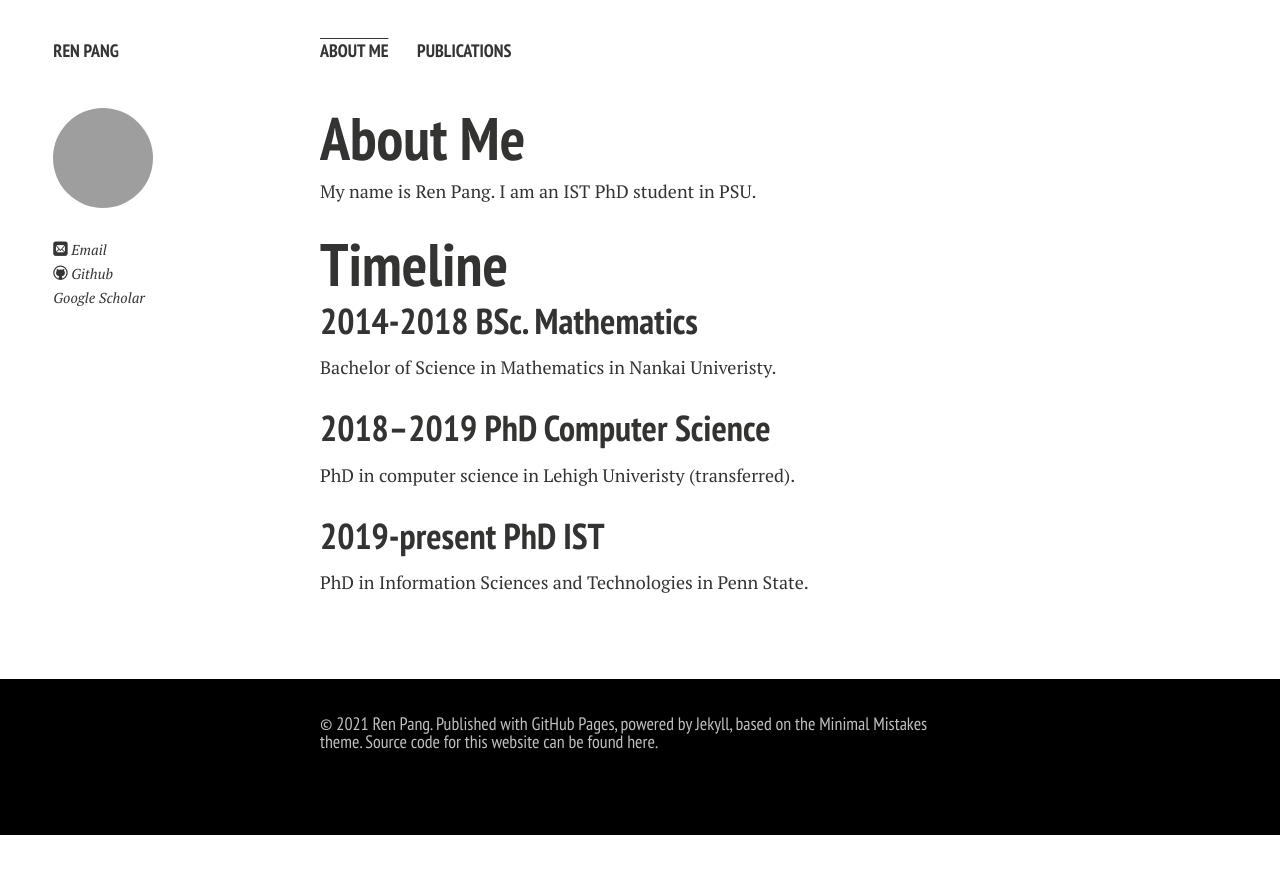
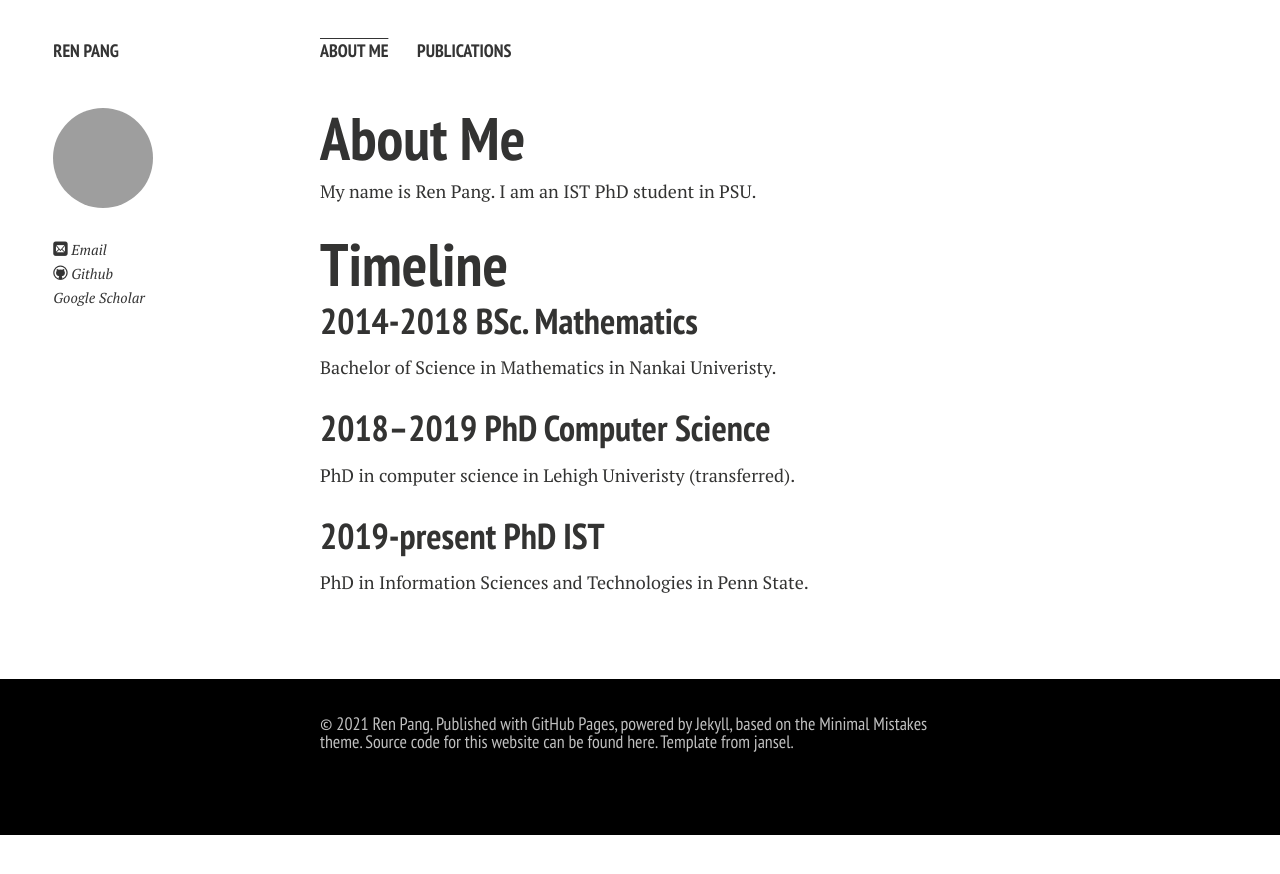
Before and after one commit to ain-soph/ain-soph.github.io, a Jekyll site: the page built from index.md, in a window 1280 px wide. Shown: the top 874 px of the page. Built offline with Jekyll 4.4.1, drawn with Linux system fonts in a browser that asks for light colours; nearby versions of some CDN libraries; a style sheet for code colours, icons or effects is not loaded; our own code applies the rules of GitHub Pages for plain Markdown files.

Commit message:
update footer

```diff
--- a/_includes/footer.html
+++ b/_includes/footer.html
@@ -2,5 +2,6 @@
   Published with <a href="https://pages.github.com/" rel="nofollow">GitHub Pages</a>,
   powered by <a href="https://jekyllrb.com" rel="nofollow">Jekyll</a>,
   based on the <a href="https://mademistakes.com/" rel="nofollow">Minimal Mistakes</a> theme.
-  Source code for this website can be found <a href="https://github.com/jansel/jansel.github.io" rel="nofollow">here</a>.
+  Source code for this website can be found <a href="https://github.com/ain-soph/ain-soph.github.io" rel="nofollow">here</a>.
+  Template from <a href="https://github.com/jansel/jansel.github.io" rel="nofollow">jansel</a>.
 </h6>
```
